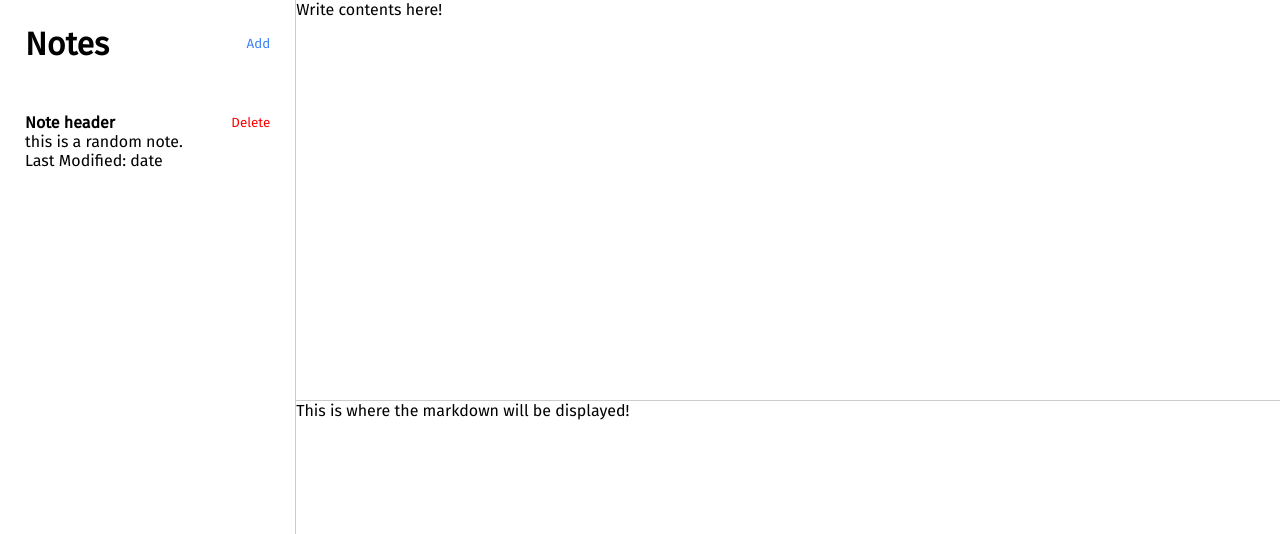
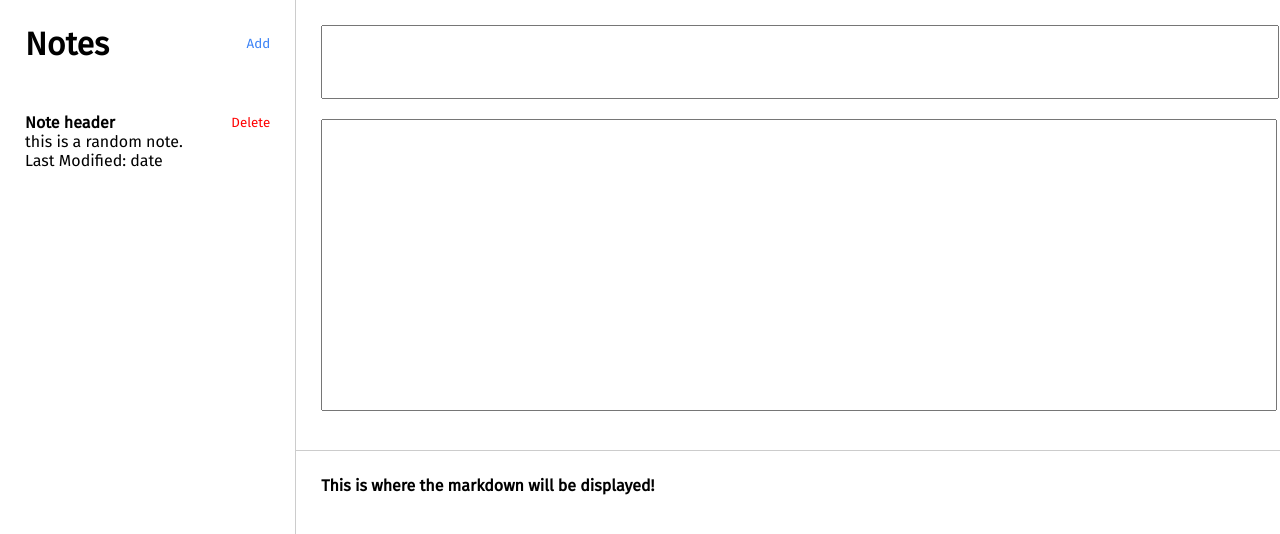
Before and after one commit to rahulharidas1/notes-app, a React (Create React App) app: page / in a window 1280 px wide. Shown: the top 534 px of the page. Built offline with nearby package versions, Linux system fonts and the light colour scheme.

Commit message:
added input fields and markdown area

```diff
--- a/src/Main.js
+++ b/src/Main.js
@@ -3,7 +3,10 @@ import "./styles.css";
 const Main = () => {
   return (
     <div className="main-app-area">
-      <div className="note-edit-area">Write contents here!</div>
+      <div className="note-edit-area">
+        <input type="text" className="note-header-input" />
+        <textarea className="note-content-input" />
+      </div>
       <div className="markdown-area">
         This is where the markdown will be displayed!
       </div>
--- a/src/styles.css
+++ b/src/styles.css
@@ -67,4 +67,28 @@
 .note-edit-area {
   height: 50vh;
   border-bottom: 1px solid rgba(0, 0, 0, 0.2);
+  padding: 25px;
 }
+
+.note-header-input,
+.note-content-input {
+  padding: 10px;
+  font-weight: bold;
+  display: block;
+  resize: none;
+  width: 100%;
+
+  margin-bottom: 20px;
+  height: calc(50vh - 130px);
+}
+.note-header-input {
+  height: 50px;
+  font-size: 23px;
+}
+.markdown-area {
+  overflow-y: scroll;
+  /* background-color: gray; */
+  height: 50vh;
+  padding: 25px;
+  font-weight: bold;
+}
```
